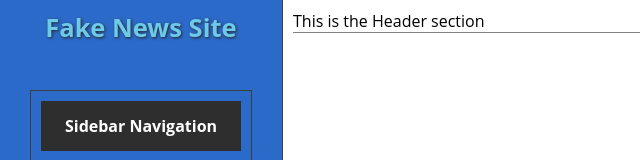
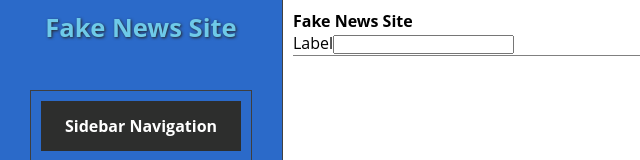
Before and after one commit to JS-goose/fake_news_react, a React (Create React App) app: page / in a window 1280 px wide. Shown: the top 160 px of the page, without its empty margins (0-640 px from the left). Built offline with nearby package versions, Linux system fonts and the light colour scheme; no server answers.

Commit message:
added login area for header

```diff
--- a/src/components/layout/Header.js
+++ b/src/components/layout/Header.js
@@ -7,7 +7,12 @@ class Header extends Component {
   render() {
     return (
       <section id="header-container">
-        <p>This is the Header section</p>
+        <h1>Fake News Site</h1>
+        <form>
+          <label htmlFor="login">Label</label>
+          <input type="text"></input>
+        </form>
+
       </section>
     );
   }
```
